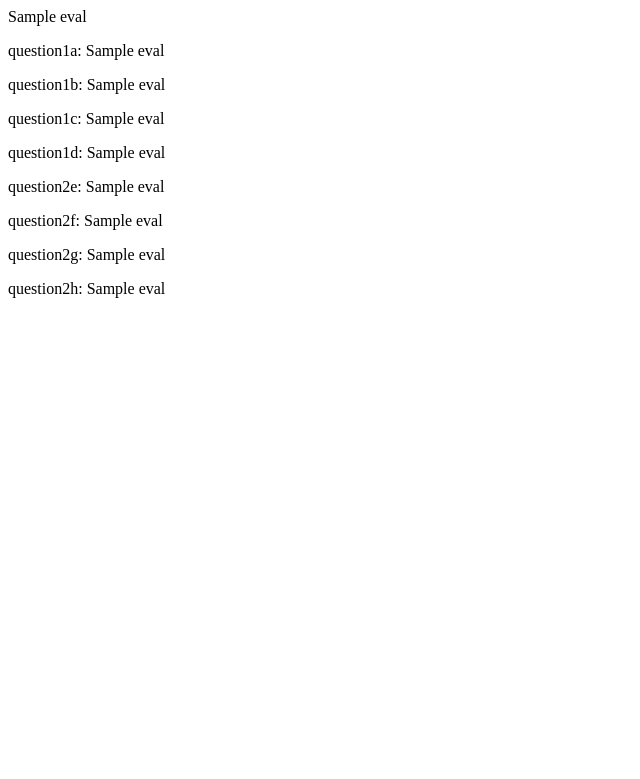
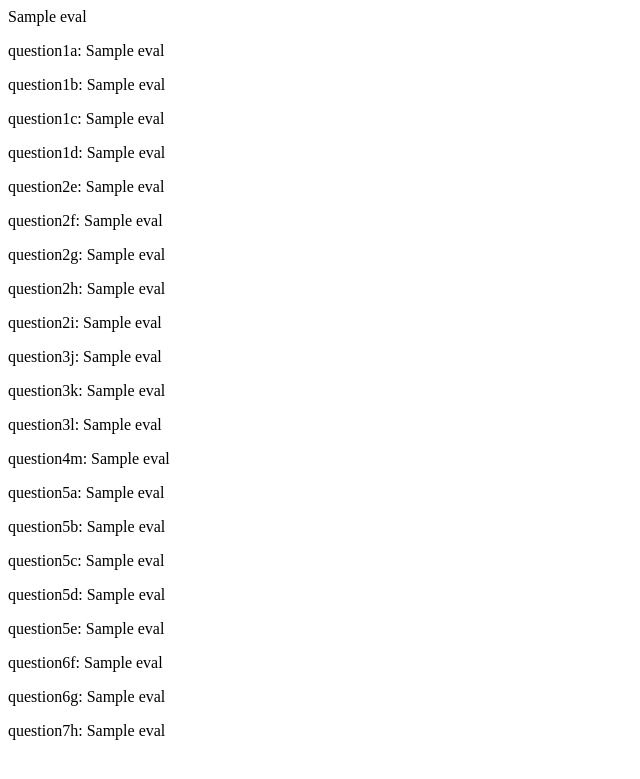
Before and after one commit to NarnianDwarf/studentTeachingSoftware, a Django app: template mysite/templates/evaluationDetails.html in a window 1280 px wide. Shown: the top 779 px of the page, without its empty margins (0-640 px from the left). Run offline with Django 4.2, Linux system fonts and the light colour scheme; the template is opened without the code that fills it: most values are stand-ins (such as "Sample title", 1, 10 or a date in 2020).

Commit message:
Update evaluationDetails.html

```diff
--- a/mysite/templates/evaluationDetails.html
+++ b/mysite/templates/evaluationDetails.html
@@ -8,16 +8,16 @@
     <p>question2f: {{eval.question2f}}</p>
     <p>question2g: {{eval.question2g}}</p>
     <p>question2h: {{eval.question2h}}</p>
-    <!-- question2i
-    question3j
-    question3k
-    question3l
-    question4m
-    question5a
-    question5b
-    question5c
-    question5d
-    question5e
-    question6f
-    question6g
-    question7h -->
+    <p>question2i: {{eval.question2i}}</p>
+    <p>question3j: {{eval.question3j}}</p>
+    <p>question3k: {{eval.question3k}}</p>
+    <p>question3l: {{eval.question3l}}</p>
+    <p>question4m: {{eval.question4m}}</p>
+    <p>question5a: {{eval.question5a}}</p>
+    <p>question5b: {{eval.question5b}}</p>
+    <p>question5c: {{eval.question5c}}</p>
+    <p>question5d: {{eval.question5d}}</p>
+    <p>question5e: {{eval.question5e}}</p>
+    <p>question6f: {{eval.question6f}}</p>
+    <p>question6g: {{eval.question6g}}</p>
+    <p>question7h: {{eval.question7h}}</p>
```
